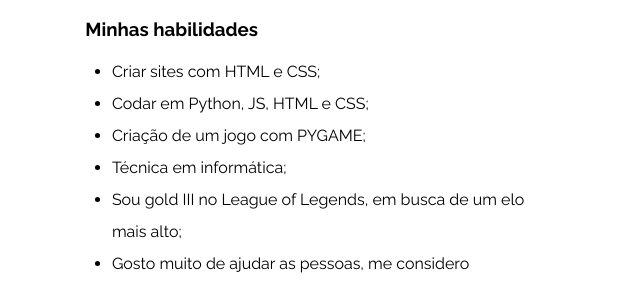
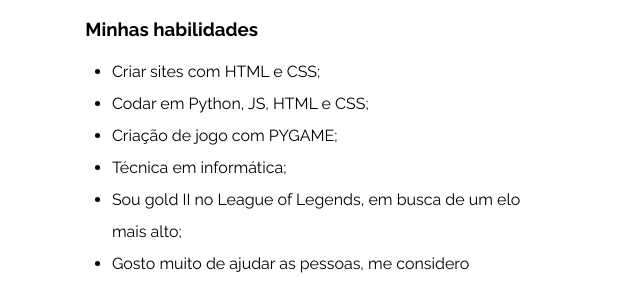
Before and after one commit to camilams27/Site-Pessoal, a plain HTML site: page index.html in a window 1280 px wide. Shown: the part 940-1227 px from the top of the page, 640-1280 px from the left. Drawn offline with Linux system fonts and the light colour scheme.

Commit message:
atualização de informações

```diff
--- a/index.html
+++ b/index.html
@@ -61,9 +61,9 @@
                     <!-- li*4  :vai 4 vezes-->
                     <li>Criar sites com HTML e CSS;</li>
                     <li>Codar em Python, JS, HTML e CSS;</li>
-                    <li>Criação de um jogo com PYGAME;</li>
+                    <li>Criação de jogo com PYGAME;</li>
                     <li>Técnica em informática;</li>
-                    <li>Sou gold III no League of Legends, em busca de um elo mais alto;</li>
+                    <li>Sou gold II no League of Legends, em busca de um elo mais alto;</li>
                     <li>Gosto muito de ajudar as pessoas, me considero prestativa;</li>
                     <li>Faço a melhor panqueca de banana da casa;</li>
                 </ul>
```
